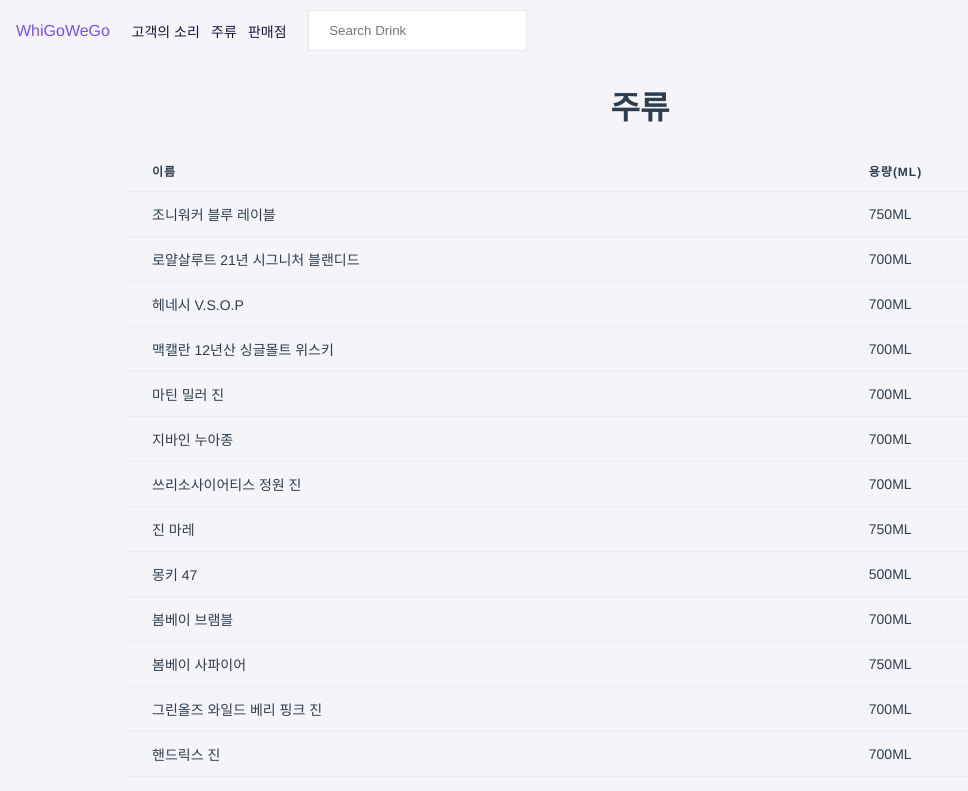
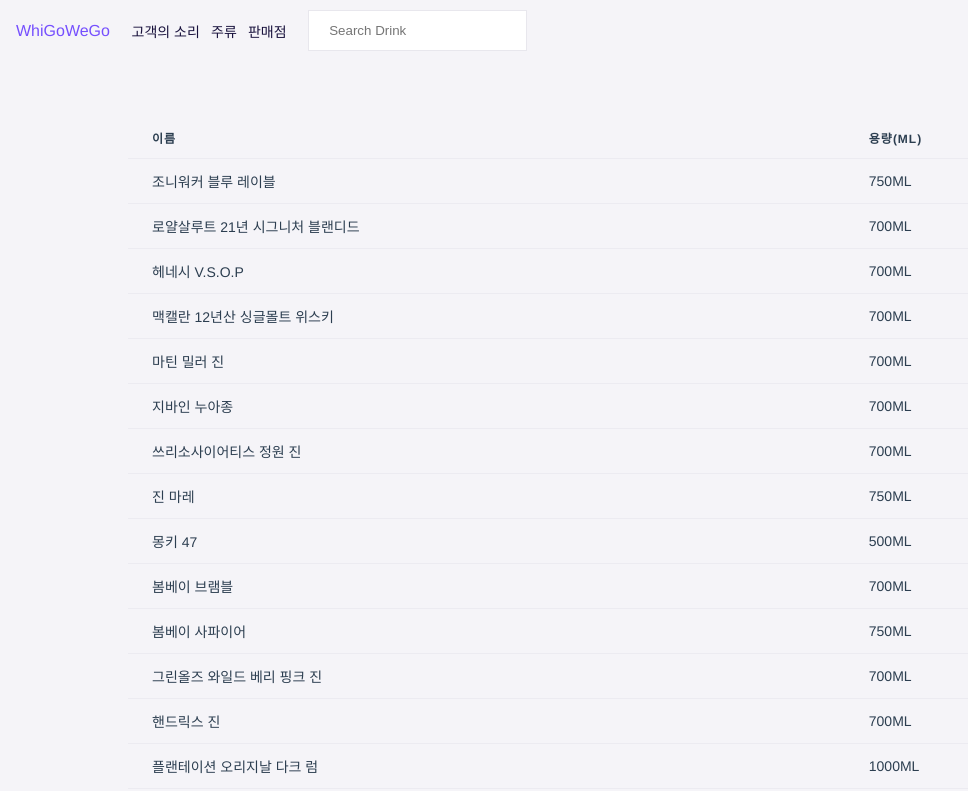
Before and after one commit to KangBit/whigowego, a Vue app: page /drink in a window 1280 px wide. Shown: the top 791 px of the page, without its empty margins (0-968 px from the left). Built offline with nearby package versions, Linux system fonts and the light colour scheme.

Commit message:
css 수정

```diff
--- a/src/views/DrinkView.vue
+++ b/src/views/DrinkView.vue
@@ -1,5 +1,4 @@
 <template>
-  <h1>주류</h1>
   <table>
     <thead>
       <tr>
@@ -38,6 +37,7 @@
   width: 80vw;
   margin-inline: auto;
   border-collapse: collapse;
+  margin-top: 3.5rem;
   margin-bottom: 1rem;
 }
 
```
